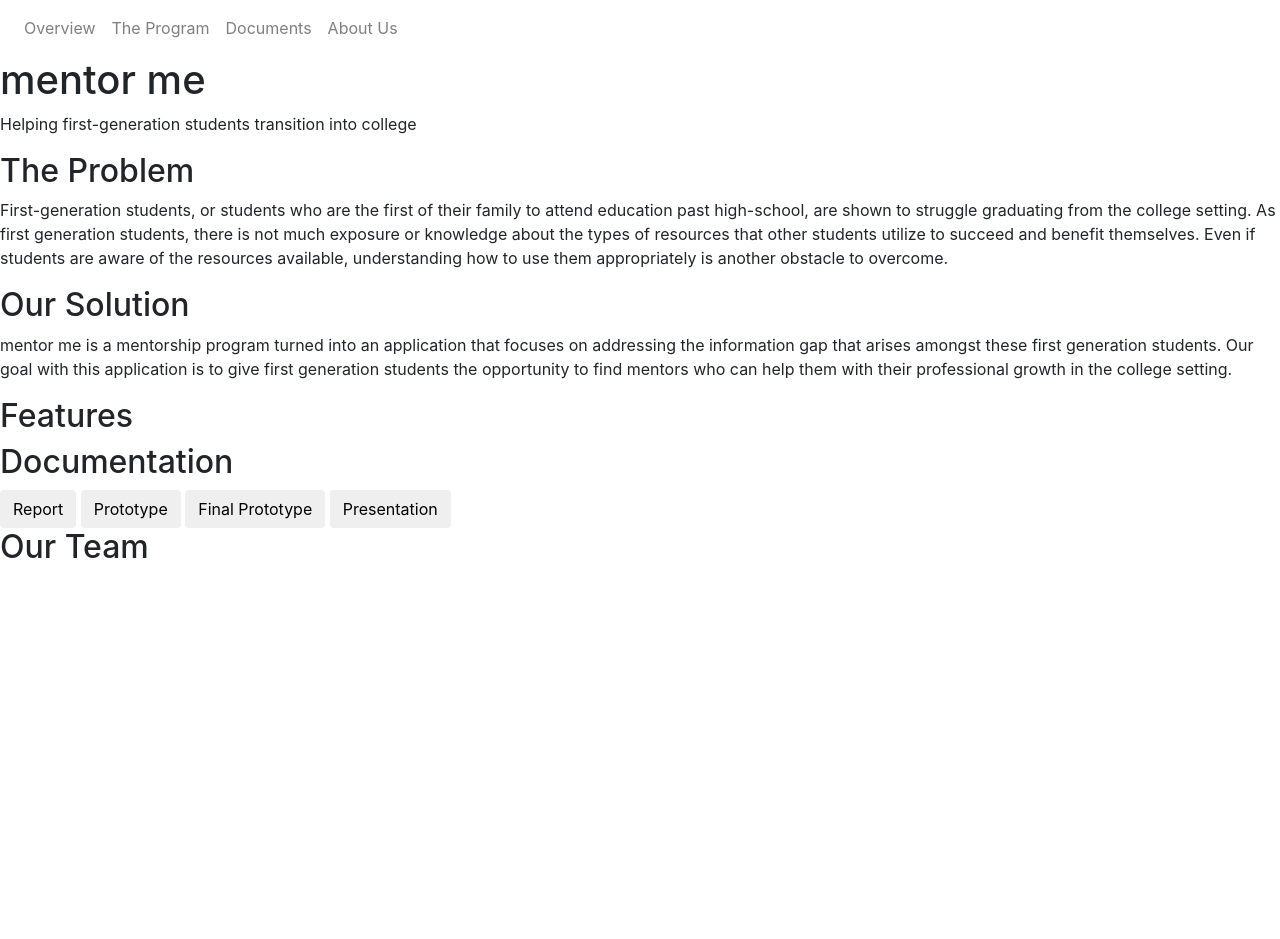
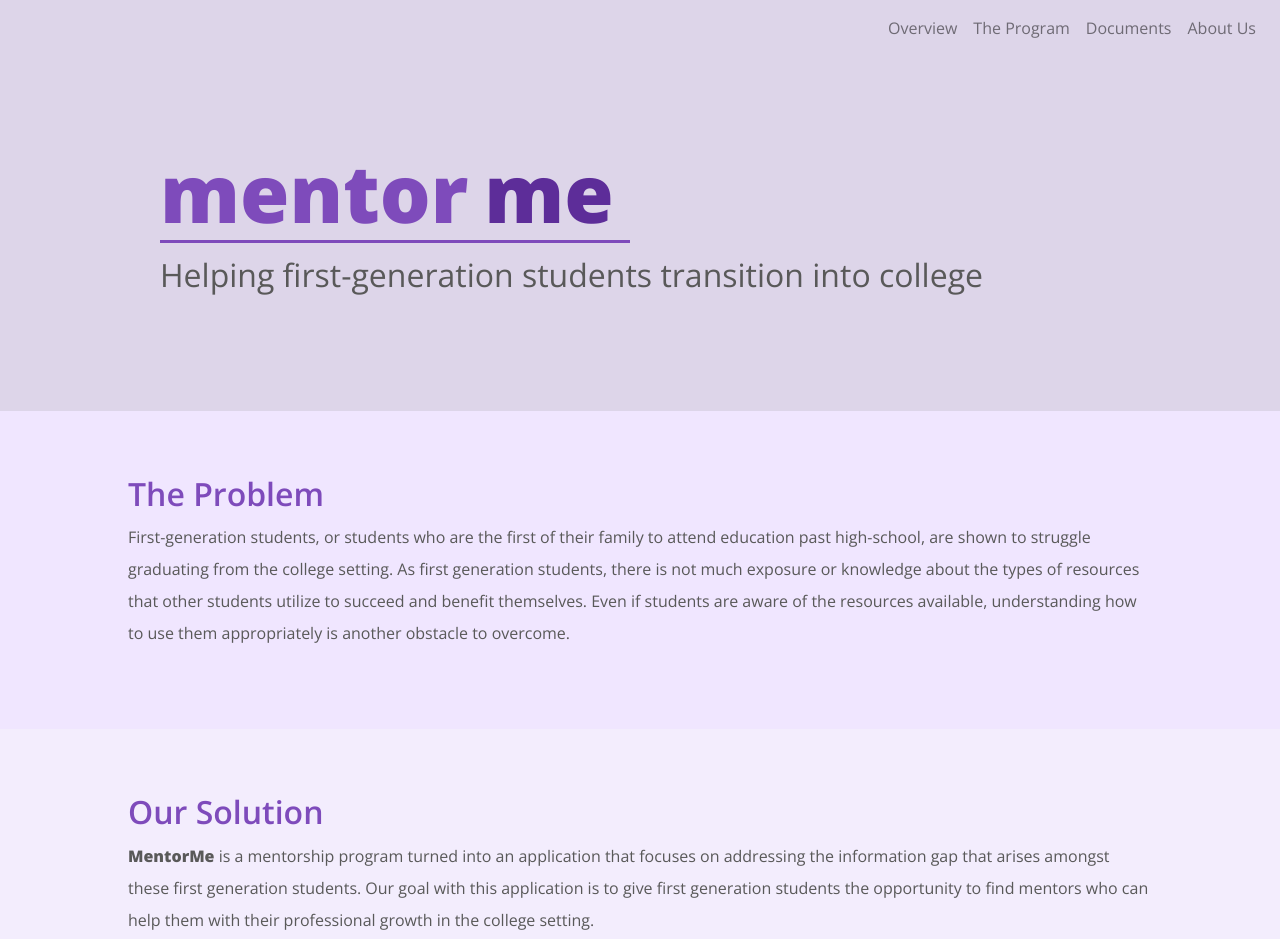
Before and after one commit to magdanat/info360a-au18website, a plain HTML site: page index.html in a window 1280 px wide. Shown: the top 939 px of the page. Before the commit the page ends 800 px from the top, so only its background shows below. Drawn offline with nearby package versions, Linux system fonts and the light colour scheme.

Commit message:
Edit content

```diff
--- /dev/null
+++ b/css/style.css
@@ -0,0 +1,98 @@
+* {
+    box-sizing: border-box;
+}
+
+body {
+    /* background-color:  rgb(240, 230, 255); */
+    background-color: rgb(221,213,233);
+    font-family: 'Open Sans', sans-serif;
+}
+
+h2 {
+    font-weight: 600;
+}
+
+h1, h2, h3 {
+    color: rgb(126, 75, 187);
+}
+
+p {
+    color:#595959;
+}
+
+nav {
+    float: right;
+}
+
+main  {
+    padding-top: 5rem;
+}
+
+section {
+    display: block;
+    background-color:  rgb(240, 230, 255);
+    padding-top: 4rem;
+    padding-bottom: 4rem;
+}
+
+section:nth-child(odd) {
+    background-color: rgb(243, 237, 253);
+}
+
+section p {
+    line-height: 2rem;
+}
+
+.section-content {
+    margin-right: 10%;
+    margin-left: 10%;
+}
+
+.card {
+    border-radius: 50%;
+}
+
+
+.column {
+    margin-right: auto;
+    margin-left: auto;
+    padding-right: 2rem;
+}
+.column img {
+    width: 15rem;
+    height: 15rem;
+    border-radius: 50%;
+    border-style: solid;
+    border-color: white;
+    border-width: 0.5rem;
+}
+
+#title {
+    padding-top: 4rem;
+    padding-bottom: 6rem;
+}
+
+#title div {
+    margin-left: 10rem;
+}
+#title h1 {
+    font-size: 5rem;
+    font-weight: 800;
+    display: inline-block;
+    border-bottom-style: solid;
+}
+
+#title p {
+    font-size: 2rem;
+    font-weight: 400;
+}
+
+#title #me {
+    display: inline;
+    color: rgb(93, 45, 153);
+    margin: 1rem;
+}
+
+#our-team, #documentation {
+    text-align: center;
+}
--- a/index.html
+++ b/index.html
@@ -12,7 +12,9 @@
     <link href="https://fonts.googleapis.com/css?family=Open+Sans:400,600,800" rel="stylesheet">
     <link rel="stylesheet" href="https://stackpath.bootstrapcdn.com/bootstrap/4.1.3/css/bootstrap.min.css" integrity="sha384-MCw98/SFnGE8fJT3GXwEOngsV7Zt27NXFoaoApmYm81iuXoPkFOJwJ8ERdknLPMO"
         crossorigin="anonymous">
-    <link rel="stylesheet" href="./style.css">
+    <link rel="stylesheet" href="https://use.fontawesome.com/releases/v5.4.1/css/all.css" integrity="sha384-5sAR7xN1Nv6T6+dT2mhtzEpVJvfS3NScPQTrOxhwjIuvcA67KV2R5Jz6kr4abQsz"
+        crossorigin="anonymous">
+    <link rel="stylesheet" href="css/style.css">
 
 
 
@@ -25,15 +27,16 @@
 
     <header id="nav-elements">
         <nav class="navbar navbar-expand-lg navbar-light">
-                <button class="navbar-toggler" type="button" data-toggle="collapse" data-target="#navbarSupportedContent" aria-controls="navbarSupportedContent" aria-expanded="false" aria-label="Toggle navigation">
-                        <span class="navbar-toggler-icon"></span>
-                      </button>
+            <button class="navbar-toggler" type="button" data-toggle="collapse" data-target="#navbarSupportedContent"
+                aria-controls="navbarSupportedContent" aria-expanded="false" aria-label="Toggle navigation">
+                <span class="navbar-toggler-icon"></span>
+            </button>
             <div class="collapse navbar-collapse" id="navbarSupportedContent">
                 <ul class="navbar-nav mr-auto">
-                    <li class="nav-item"><a class="nav-link" href="">Overview</a></li>
-                    <li class="nav-item"><a class="nav-link"href="">The Program</a></li>
-                    <li class="nav-item"><a class="nav-link" href="">Documents</a></li>
-                    <li class="nav-item"><a class="nav-link" href="">About Us</a></li>
+                    <li class="nav-item"><a class="nav-link" href="#problem">Overview</a></li>
+                    <li class="nav-item"><a class="nav-link" href="#application">The Program</a></li>
+                    <li class="nav-item"><a class="nav-link" href="#documentation">Documents</a></li>
+                    <li class="nav-item"><a class="nav-link" href="#our-team">About Us</a></li>
                 </ul>
             </div>
         </nav>
@@ -41,15 +44,16 @@
 
     <main>
         <!-- Title Section -->
-        <section id="title">
+        <div id="title">
             <div>
-                <h1>mentor me </h1>
+                <h1>mentor<div id="me">me</div>
+                </h1>
                 <p>Helping first-generation students transition into college</p>
             </div>
-        </section>
+        </div>
 
         <!-- Problem -->
-        <section>
+        <section id="problem">
             <div class="section-content">
                 <h2>The Problem</h2>
                 <p>First-generation students, or students who are the first of their family to attend education past
@@ -63,10 +67,11 @@
         </section>
 
         <!-- Solution -->
-        <section>
+        <section id="application">
             <div class="section-content">
                 <h2>Our Solution</h2>
-                <p>mentor me is a mentorship program turned into an application that focuses on addressing the
+                <p><strong>MentorMe</strong> is a mentorship program turned into an application that focuses on
+                    addressing the
                     information gap that arises amongst these first generation students. Our goal with
                     this application is to give first generation students the opportunity to find mentors who can help
                     them with their professional growth in the college setting.
@@ -79,32 +84,80 @@
             <div class="section-content">
                 <h2>Features</h2>
                 <div>
-
+                    <h3>Create your preferences</h3>
+                    <p>In order to help you find the mentor who is your best fit, specifying your preferences will help
+                        us help you achieve those goals.
+                        Filter your mentee experience through our options of the educational level of the mentor, their
+                        degree/major, avaibility to meet with you,
+                        and any other hobbies or interests that may be of relevance to helping fostering your
+                        experience as a first-gen student.
+                    </p>
+                </div>
+                <div>
+                    <h3>Search through a refined list</h3>
+                    <p>Our list of mentors are hand-picked undergraduate students or graduate students from the
+                        University of Washington
+                        to guarantee that their experience is one that can provide you the best tools to develop
+                        professionally and professionally
+                        in your first few steps throughout the journey that is college.
+                    </p>
+                </div>
+                <div>
+                    <h3>Choose your mentor</h3>
+                    <p>After sifting through our mentor list and viewing their experiences, select the mentor whose
+                        experience
+                        may benefit you the most. Enter a conversation with our in-built messaging system to learn more
+                        about how you and that mentor
+                        can create a mentee-mentor relationship that will help you succeed.
+                    </p>
                 </div>
             </div>
         </section>
 
         <!-- Design Process -->
-        <section>
-        </section>
+        <!-- <section>
+        </section> -->
 
         <!-- Report -->
-        <section>
+        <section id="documentation">
             <div class="section-content">
                 <h2> Documentation </h2>
-                <button type="button" class="btn">Report</button>
-                <button type="button" class="btn">Prototype</button>
-                <button type="button" class="btn">Final Prototype</button>
-                <button type="button" class="btn">Presentation</button>
+                <button type="button" class="btn"><i class="far fa-file-alt"></i> Report</button>
+                <button type="button" class="btn"><i class="far fa-file"></i> Prototype</button>
+                <button type="button" class="btn"><i class="far fa-file"></i> Final Prototype</button>
+                <button type="button" class="btn"><i class="far fa-file-pdf"></i> Presentation</button>
             </div>
         </section>
 
         <!-- Team -->
-        <section>
+        <section id="our-team">
             <div class="section-content">
                 <h2>
                     Our Team
                 </h2>
+                <div class="row">
+                    <div class="column">
+                        <div class="card">
+                        <img src="img/nathan.jpg" alt="Nathan Magdalera">
+                        </div>
+                        <h3> Nathan Magdalera </h3>
+                        <p> Informatics Student </p>
+                    </div>
+                    <div class="column">
+                        <div class="card">
+                            <img src="img/lynette.jpg" alt="Lynette Li">
+                        </div>
+                        <h3> Lynette Li </h3>
+                        <p> Sociology Student </p>
+                    </div>
+                    <div class="column">
+                        <div class="card">
+                            <img src="img/chad.jpg" alt="Chad Ohta">
+                        </div>
+                        <h3> Chad Ohta </h3>
+                        <p> Informatics Student </p>
+                    </div>
+                </div>
             </div>
         </section>
     </main>
@@ -112,9 +165,12 @@
     <footer>
 
     </footer>
-    <script src="https://code.jquery.com/jquery-3.3.1.slim.min.js" integrity="sha384-q8i/X+965DzO0rT7abK41JStQIAqVgRVzpbzo5smXKp4YfRvH+8abtTE1Pi6jizo" crossorigin="anonymous"></script>
-    <script src="https://cdnjs.cloudflare.com/ajax/libs/popper.js/1.14.3/umd/popper.min.js" integrity="sha384-ZMP7rVo3mIykV+2+9J3UJ46jBk0WLaUAdn689aCwoqbBJiSnjAK/l8WvCWPIPm49" crossorigin="anonymous"></script>
-    <script src="https://stackpath.bootstrapcdn.com/bootstrap/4.1.3/js/bootstrap.min.js" integrity="sha384-ChfqqxuZUCnJSK3+MXmPNIyE6ZbWh2IMqE241rYiqJxyMiZ6OW/JmZQ5stwEULTy" crossorigin="anonymous"></script>
+    <script src="https://code.jquery.com/jquery-3.3.1.slim.min.js" integrity="sha384-q8i/X+965DzO0rT7abK41JStQIAqVgRVzpbzo5smXKp4YfRvH+8abtTE1Pi6jizo"
+        crossorigin="anonymous"></script>
+    <script src="https://cdnjs.cloudflare.com/ajax/libs/popper.js/1.14.3/umd/popper.min.js" integrity="sha384-ZMP7rVo3mIykV+2+9J3UJ46jBk0WLaUAdn689aCwoqbBJiSnjAK/l8WvCWPIPm49"
+        crossorigin="anonymous"></script>
+    <script src="https://stackpath.bootstrapcdn.com/bootstrap/4.1.3/js/bootstrap.min.js" integrity="sha384-ChfqqxuZUCnJSK3+MXmPNIyE6ZbWh2IMqE241rYiqJxyMiZ6OW/JmZQ5stwEULTy"
+        crossorigin="anonymous"></script>
 
 </body>
 
--- /dev/null
+++ b/style.css
@@ -0,0 +1,51 @@
+* {
+    box-sizing: border-box;
+}
+
+body {
+    background-color:  rgb(240, 230, 255);
+    font-family: 'Open Sans', sans-serif;
+}
+
+h2 {
+    font-weight: 600;
+}
+
+h1, h2, h3 {
+    color: rgb(126, 75, 187);
+}
+
+p {
+    color:#595959;
+}
+
+nav {
+    float: right;
+}
+
+main  {
+    padding-top: 5rem;
+}
+
+section {
+    display: block;
+}
+
+section p {
+    line-height: 2rem;
+}
+
+.section-content {
+    margin-right: 15%;
+    margin-left: 15%;
+}
+
+#title h1 {
+    font-size: 5rem;
+    font-weight: 800;
+}
+
+#title p {
+    font-size: 2rem;
+    font-weight: 400;
+}
```
Also changed, not shown: img/chad.jpg (added), img/lynette.jpg (added), img/nathan.jpg (added).
